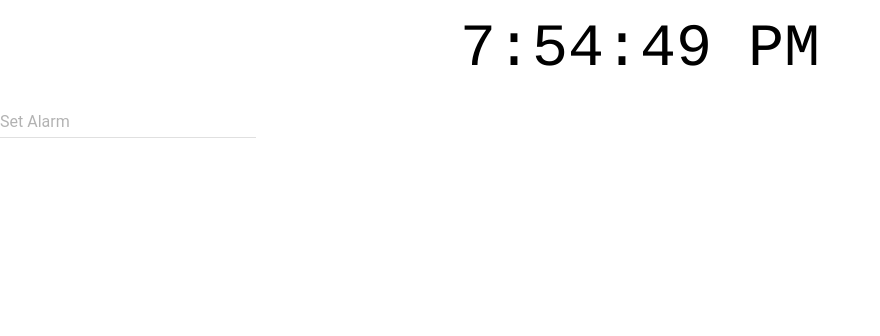
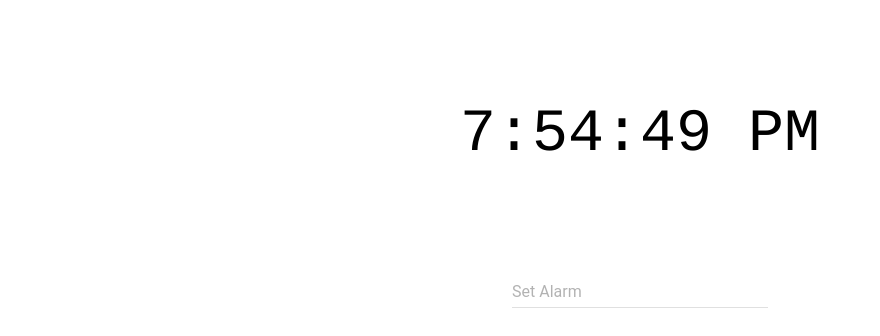
Before and after one commit to sequoian/alarm-clock, a React (Create React App) app: page / in a window 1280 px wide. Shown: the top 336 px of the page, without its empty margins (0-880 px from the left). Built offline with nearby package versions, Linux system fonts and the light colour scheme; what react-tap-event-plugin would draw is missing.

Commit message:
better layout

```diff
--- a/src/App.css
+++ b/src/App.css
@@ -1,15 +1,16 @@
 .clock {
   max-width: 500px;
-  margin: 15px auto;
+  margin: 100px auto;
   text-align: center;
   font-size: 60px;
   font-family: Courier, monospace;
 }
 
-.alarm-display {
+.alarm {
   display: flex;
   align-items: center;
   font-size: 20px;
+  justify-content: center;
 }
 
 .delete {
@@ -21,3 +22,7 @@
 .delete::after {
   content: '\2716';
 }
+
+.reset {
+  margin-left: 60px;
+}
--- a/src/App.js
+++ b/src/App.js
@@ -25,7 +25,7 @@ class AlarmDisplay extends Component {
     }
     const time = this.props.alarm.toLocaleTimeString([], options);
     return (
-      <div className="alarm-display">
+      <div className="alarm">
         <div className="message">Alarm is set for {time}</div>
         <div className="delete"
           onClick={this.props.removeAlarm}
@@ -43,7 +43,7 @@ class AlertDisplay extends Component {
     }
     const time = this.props.alarm.toLocaleTimeString([], options);
     return (
-      <div>
+      <div className="alarm">
         <div>Alarm for {time} has finished</div>
         <button
           className="reset"
@@ -125,12 +125,14 @@ class App extends Component {
     let controls = null;
     if (!this.state.alarm) {
       controls = (
+        <div className="alarm">
           <MuiThemeProvider>
             <TimerPicker
               hintText="Set Alarm"
               onChange={this.setAlarm}
             />
           </MuiThemeProvider>
+        </div>
       );
     }
     else if (this.state.alarm && !this.state.alert) {
```
Lines whose indentation alone changed are shown as unchanged.
